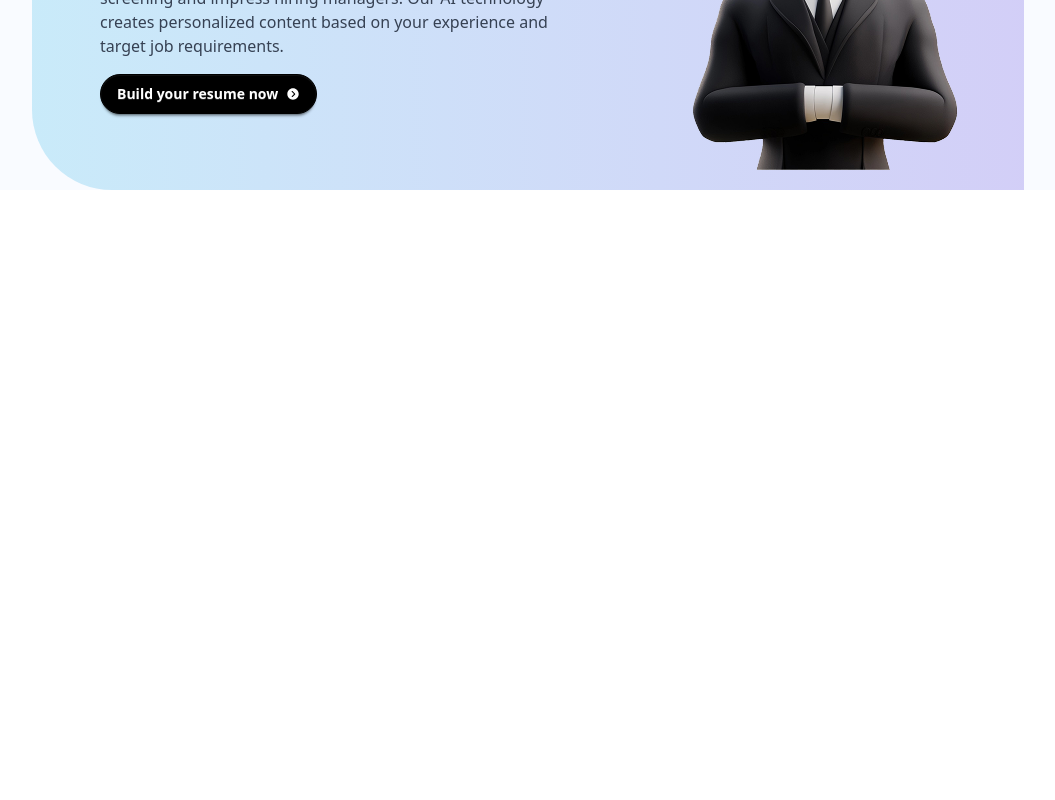
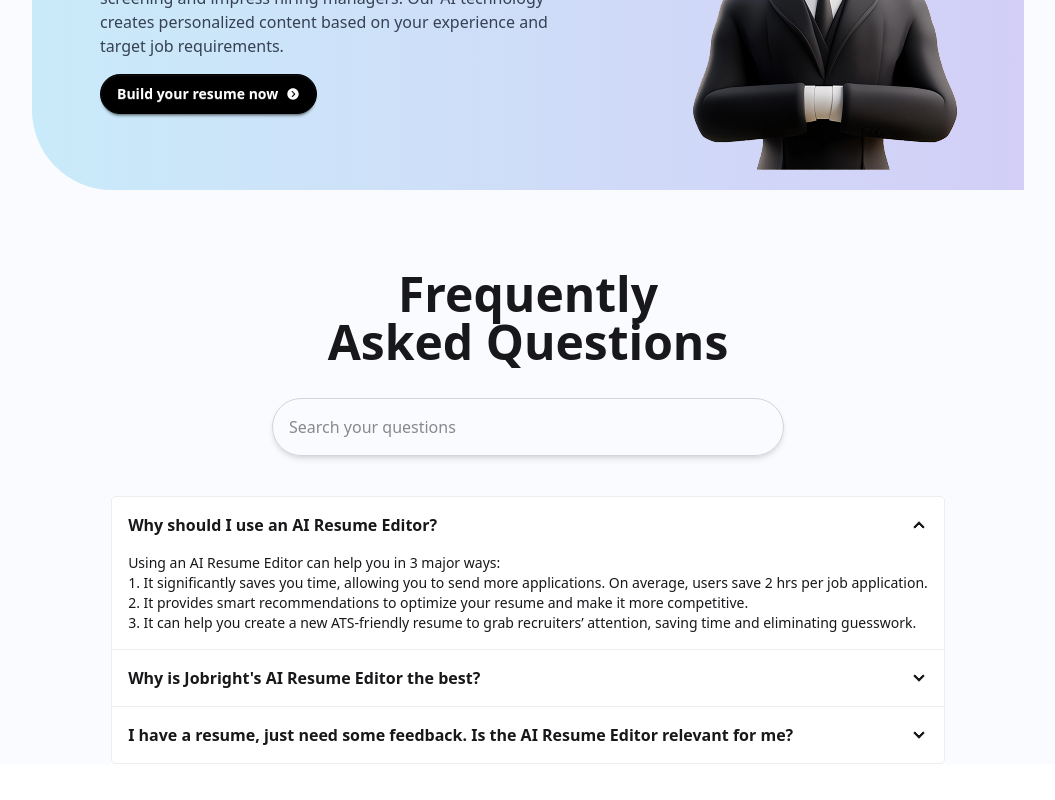
Before and after one commit to mehediakash01/job-Mantic, a Next.js app: page / in a window 1280 px wide. Shown: the part 3244-4044 px from the top of the page, without its empty margins (112-1167 px from the left). Before the commit the page ends 3514 px from the top, so only its background shows below. Built offline with nearby package versions, Linux system fonts and the light colour scheme.

Commit message:
addded frequently asked section

```diff
--- /dev/null
+++ b/src/app/components/FrequentilyAsk.jsx
@@ -0,0 +1,57 @@
+import React from "react";
+
+const FrequentilyAsk = () => {
+  return (
+    <div className="w-11/12 max-w-5xl mx-auto my-20 text-center">
+      <h1 className="text-5xl font-bold mb-8">
+        Frequently <br /> Asked Questions
+      </h1>
+
+      <input
+        type="text"
+        placeholder="Search your questions"
+        className="w-1/2 p-4 rounded-full border border-gray-300 mb-10 text-left shadow-md"
+      />
+
+      <div className="join join-vertical bg-base-100 text-left">
+        <div className="collapse collapse-arrow join-item border border-base-300">
+          <input type="radio" name="faq-accordion" defaultChecked />
+          <div className="collapse-title font-semibold">
+            Why should I use an AI Resume Editor?
+          </div>
+          <div className="collapse-content text-sm">
+            Using an AI Resume Editor can help you in 3 major ways:
+            <br />
+            1. It significantly saves you time, allowing you to send more applications. On average, users save 2 hrs per job application.
+            <br />
+            2. It provides smart recommendations to optimize your resume and make it more competitive.
+            <br />
+            3. It can help you create a new ATS-friendly resume to grab recruiters’ attention, saving time and eliminating guesswork.
+          </div>
+        </div>
+
+        <div className="collapse collapse-arrow join-item border border-base-300">
+          <input type="radio" name="faq-accordion" />
+          <div className="collapse-title font-semibold">
+            Why is Jobright's AI Resume Editor the best?
+          </div>
+          <div className="collapse-content text-sm">
+            It creates professional, ATS-friendly resumes in minutes, tailors content to your experience and target job, and helps you stand out to hiring managers.
+          </div>
+        </div>
+
+        <div className="collapse collapse-arrow join-item border border-base-300">
+          <input type="radio" name="faq-accordion" />
+          <div className="collapse-title font-semibold">
+            I have a resume, just need some feedback. Is the AI Resume Editor relevant for me?
+          </div>
+          <div className="collapse-content text-sm">
+            Absolutely! The AI Resume Editor can review your existing resume, suggest improvements, optimize it for ATS, and make your content more compelling for recruiters.
+          </div>
+        </div>
+      </div>
+    </div>
+  );
+};
+
+export default FrequentilyAsk;
--- a/src/app/page.js
+++ b/src/app/page.js
@@ -6,6 +6,7 @@ import JobMatching from "./components/JobMatching";
 import Mentoring from "./components/Mentoring";
 import Features from "./components/Features";
 import ResumeBuilder from "./components/ResumeBuilder";
+import FrequentilyAsk from "./components/FrequentilyAsk";
 
 export default function Home() {
   return (
@@ -17,6 +18,7 @@ export default function Home() {
     <Mentoring></Mentoring>
     <Features></Features>
     <ResumeBuilder></ResumeBuilder>
+    <FrequentilyAsk></FrequentilyAsk>
     </div>
   );
 }
```
